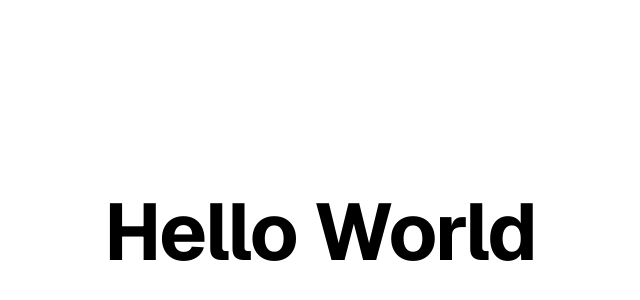
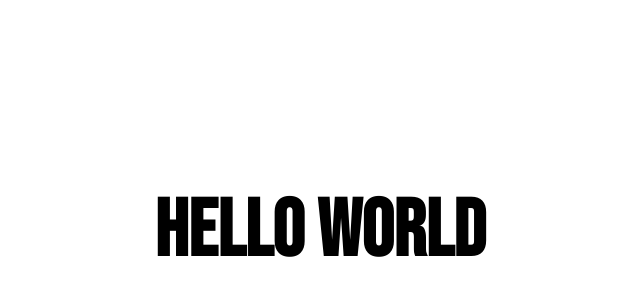
Before and after one commit to amsolaiman/my-portfolio-website, a Next.js app: page / in a window 1280 px wide. Shown: the part 168-468 px from the top of the page, without its empty margins (320-960 px from the left). Built offline with nearby package versions, Linux system fonts and the light colour scheme.

Commit message:
chore: add brand colors & fonts

```diff
--- a/src/app/globals.css
+++ b/src/app/globals.css
@@ -1,19 +1,24 @@
 @import 'tailwindcss';
 
 :root {
-  --background: #ffffff;
-  --foreground: #171717;
+  --primary: #a349a3;
+  --secondary: #f06eaa;
+
+  --foreground: #ffffff;
+  --background: #181818;
 }
 
 @theme inline {
+  --color-primary: var(--primary);
+  --color-secondary: var(--secondary);
+  --color-foreground: var(--foreground);
   --color-background: var(--background);
-  --color-foreground: var(--foreground);
-  --font-sans: var(--font-geist-sans);
-  --font-mono: var(--font-geist-mono);
+
+  --font-sans: var(--font-bebas-neue);
+  --font-mono: var(--font-fira-code);
 }
 
 body {
   background: var(--background);
   color: var(--foreground);
-  font-family: Arial, Helvetica, sans-serif;
 }
--- a/src/app/layout.tsx
+++ b/src/app/layout.tsx
@@ -1,18 +1,19 @@
 import React from 'react';
 import type { Metadata } from 'next';
-import { Geist, Geist_Mono } from 'next/font/google';
+import { Bebas_Neue, Fira_Code } from 'next/font/google';
 // styles
 import './globals.css';
 
 // ----------------------------------------------------------------------
 
-const geistSans = Geist({
-  variable: '--font-geist-sans',
+const bebasNeue = Bebas_Neue({
+  variable: '--font-bebas-neue',
   subsets: ['latin'],
+  weight: '400',
 });
 
-const geistMono = Geist_Mono({
-  variable: '--font-geist-mono',
+const firaCode = Fira_Code({
+  variable: '--font-fira-code',
   subsets: ['latin'],
 });
 
@@ -55,7 +56,7 @@ export default function RootLayout({
   return (
     <html lang="en">
       <body
-        className={`${geistSans.variable} ${geistMono.variable} antialiased`}
+        className={`${bebasNeue.variable} ${firaCode.variable} antialiased`}
       >
         {children}
       </body>
--- a/src/app/page.tsx
+++ b/src/app/page.tsx
@@ -1,8 +1,8 @@
 export default function Home() {
   return (
     <div className="flex min-h-screen items-center justify-center bg-zinc-50 font-sans">
-      <main className="flex min-h-screen w-full max-w-3xl flex-col items-center justify-center bg-white px-16 py-32">
-        <h1 className="text-5xl font-bold tracking-tight text-black sm:text-[5rem]">
+      <main className="flex min-h-screen w-full max-w-3xl items-center justify-center bg-white px-16 py-32">
+        <h1 className="text-5xl font-bold text-black sm:text-[5rem]">
           Hello World
         </h1>
       </main>
```
